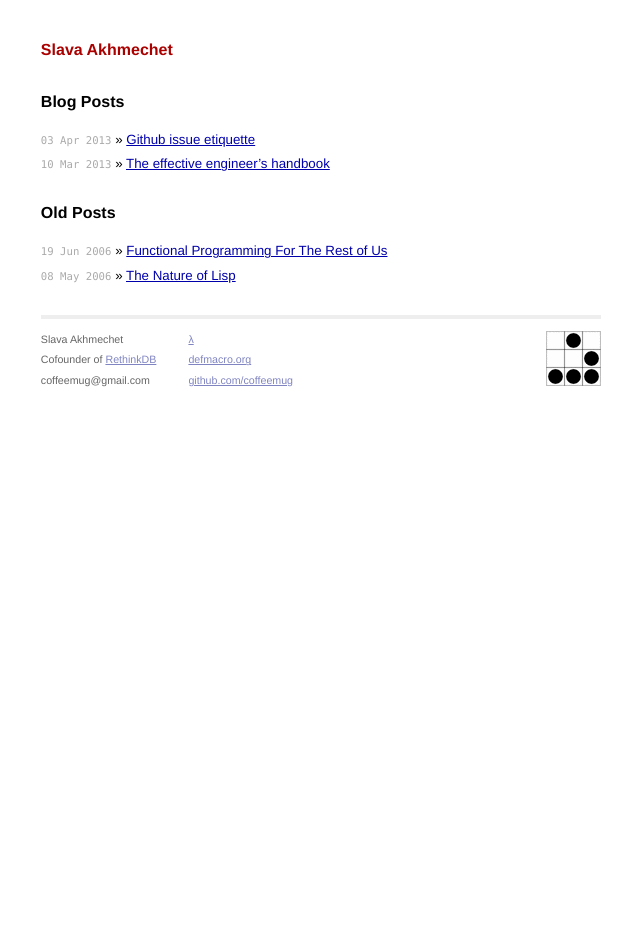
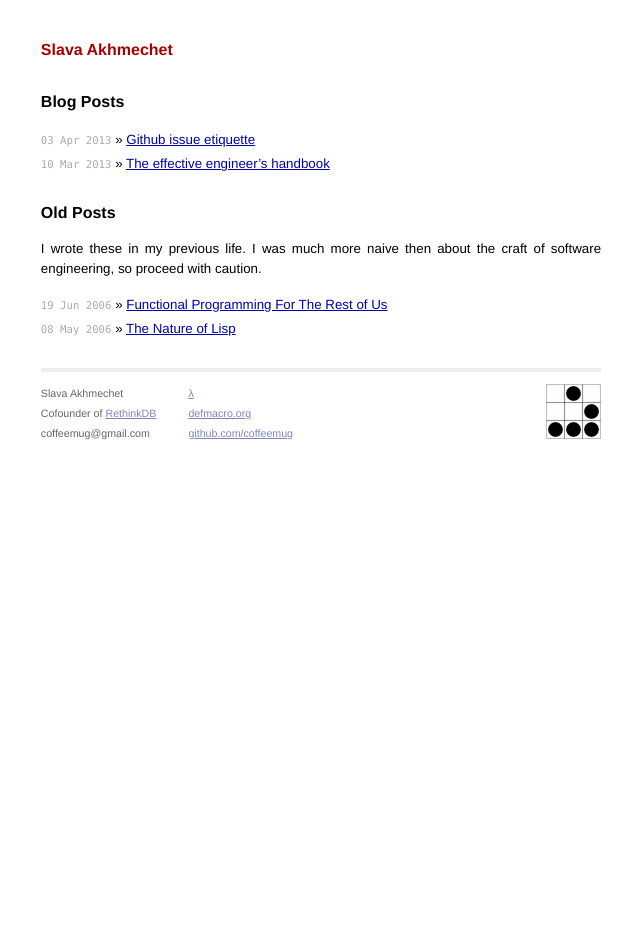
Before and after one commit to rvivek/rvivek.github.io, a Jekyll site: the page built from index.html, in a window 1280 px wide. Shown: the whole page, without its empty margins (319-959 px from the left). Built offline with Jekyll 4.4.1, drawn with Linux system fonts in a browser that asks for light colours; Markdown is read by kramdown in place of the engine named in the settings.

Commit message:
Adding some old posts to index

```diff
--- a/index.html
+++ b/index.html
@@ -13,6 +13,7 @@ title: Slava Akhmechet
     {% endfor %}
   </ul>
   <h1>Old Posts</h1>
+  <p>I wrote these in my previous life. I was much more naive then about the craft of software engineering, so proceed with caution.</p>
   <ul class="posts">
     <li><span>19 Jun 2006</span> &raquo; <a href="/ramblings/fp.html">Functional Programming For The Rest of Us</a></li>
     <li><span>08 May 2006</span> &raquo; <a href="/ramblings/lisp.html">The Nature of Lisp</a></li>
```
